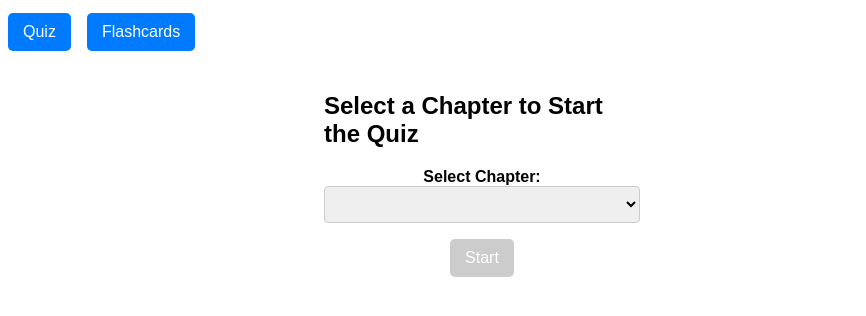
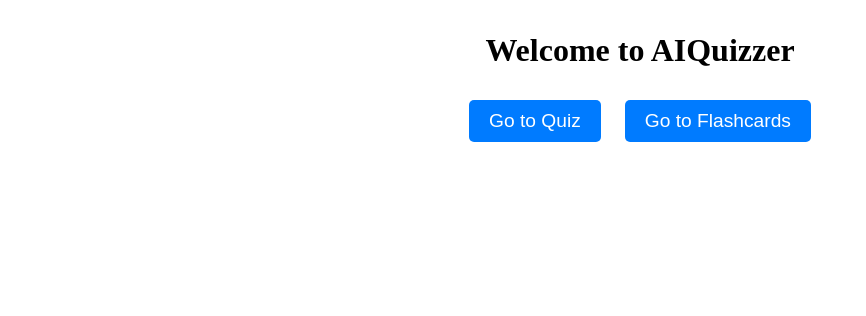
Before and after one commit to sagreenxyz/Quizzer, a SvelteKit app: page / in a window 1280 px wide. Shown: the top 316 px of the page, without its empty margins (0-866 px from the left). Built offline with nearby package versions, Linux system fonts and the light colour scheme.

Commit message:
feat: Add navigation and menu system for Quiz and Flashcards applications

```diff
--- a/src/routes/+page.svelte
+++ b/src/routes/+page.svelte
@@ -1,37 +1,22 @@
 <script>
-    import FlashCardViewer from '../components/FlashCardViewer.svelte';
-    import Quiz from '../components/Quiz.svelte';
-
-    let activeApplication = 'Quiz'; // Tracks the currently selected application
+  import { goto } from '$app/navigation';
 </script>
 
-<div>
-    <nav>
-        <button on:click={() => (activeApplication = 'Quiz')}>Quiz</button>
-        <button on:click={() => (activeApplication = 'Flashcards')}>Flashcards</button>
-        <!-- Add buttons for future applications here -->
-    </nav>
-
-    {#if activeApplication === 'Quiz'}
-        <div class="quiz-container">
-            <Quiz />
-        </div>
-    {:else if activeApplication === 'Flashcards'}
-        <FlashCardViewer />
-    {/if}
-    <!-- Add conditional rendering for future applications here -->
+<div class="menu">
+  <h1>Welcome to AIQuizzer</h1>
+  <button on:click={() => goto('/quiz')}>Go to Quiz</button>
+  <button on:click={() => goto('/flashcards')}>Go to Flashcards</button>
 </div>
 
 <style>
-    nav {
-        margin-bottom: 1rem;
-        display: flex;
-        gap: 1rem;
+  .menu {
+    text-align: center;
+    margin-top: 2rem;
   }
   button {
-        padding: 10px 15px;
-        font-size: 1rem;
-        margin: 5px 0;
+    padding: 10px 20px;
+    font-size: 1.2rem;
+    margin: 10px;
     border: none;
     border-radius: 5px;
     background-color: #007BFF;
@@ -42,8 +27,4 @@
   button:hover {
     background-color: #0056b3;
   }
-    .quiz-container {
-        width: 50%;
-        margin: 0 auto;
-    }
 </style>
```
Also changed, not shown: src/routes/flashcards/+page.svelte (added, +31 -0 lines), src/routes/quiz/+page.svelte (added, +31 -0 lines), 1 other file (tests, documents, lock files or other folders). Lines whose indentation alone changed are shown as unchanged.
